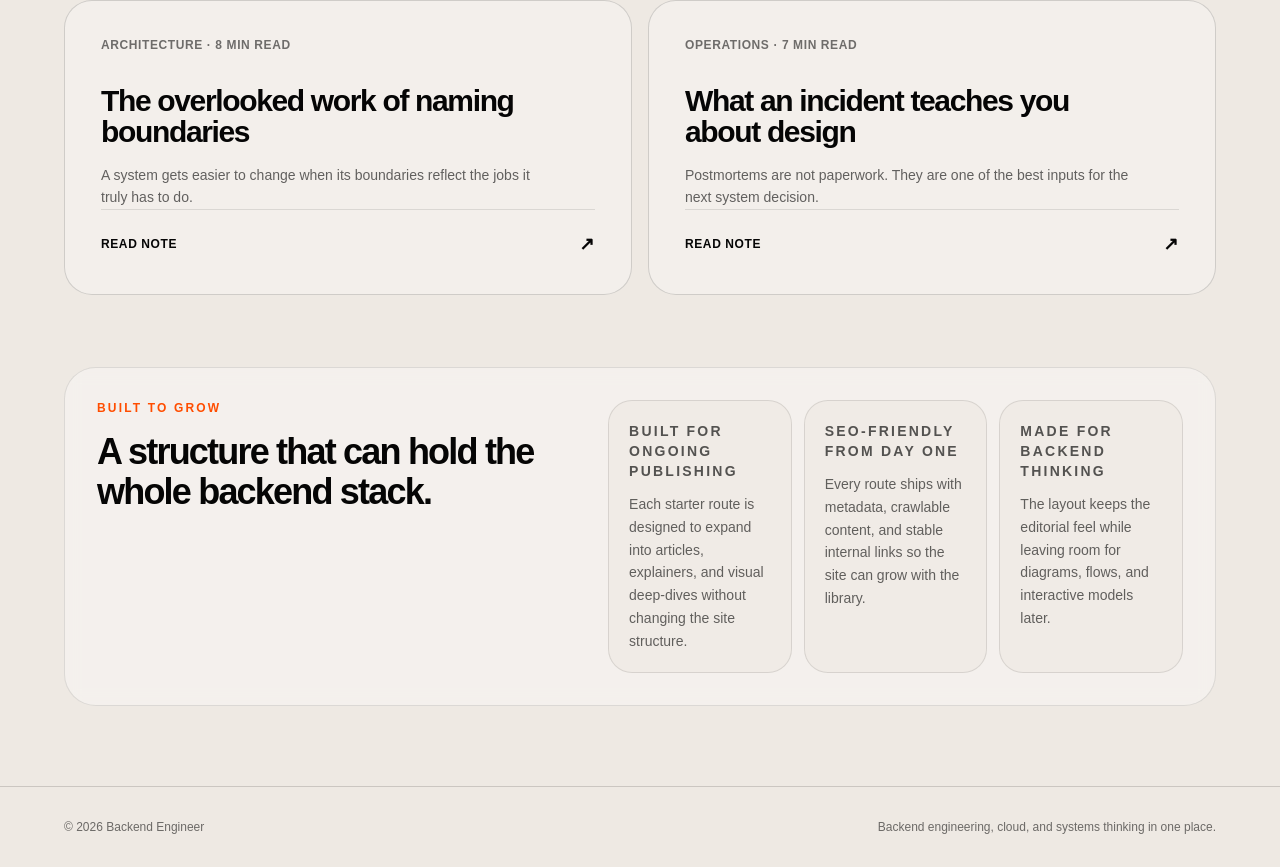
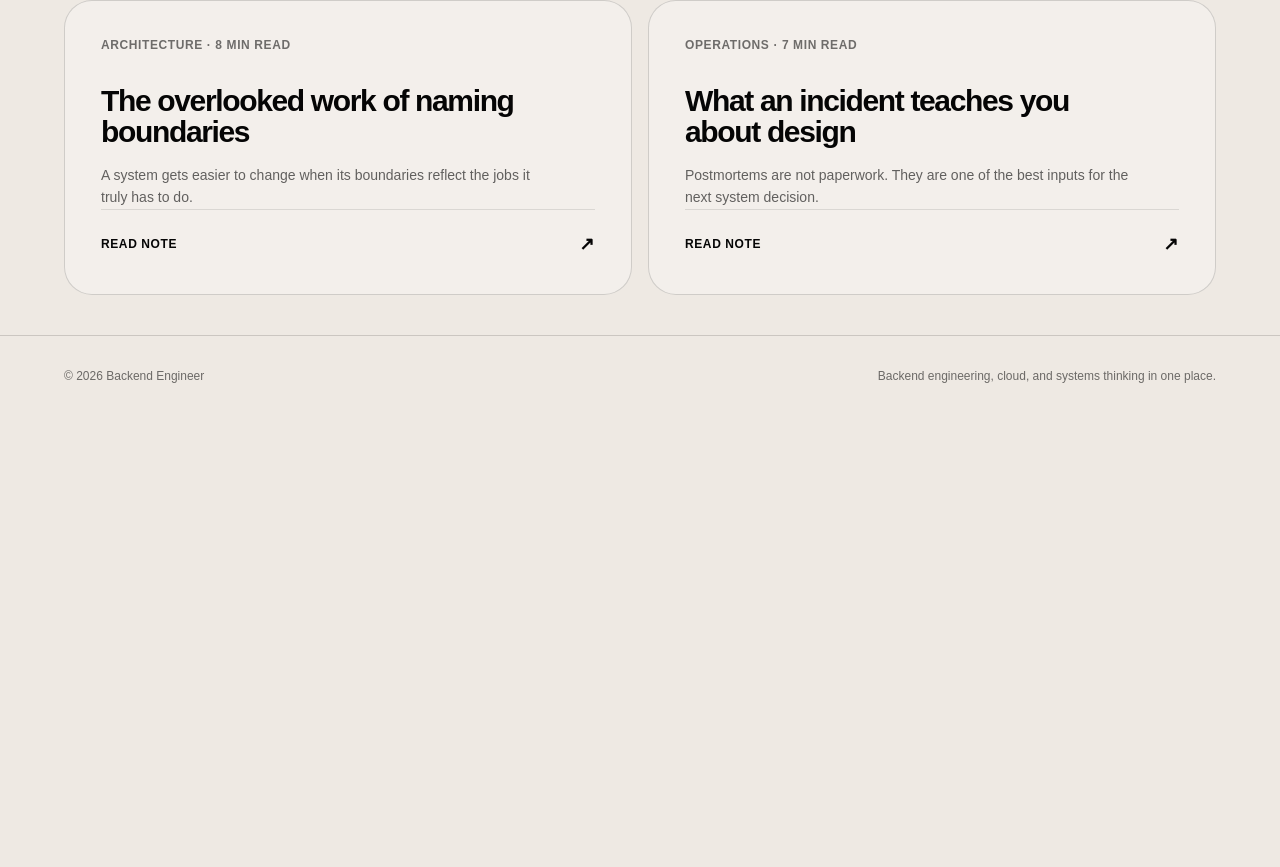
Before and after one commit to Sparsh-06/Backend-Engineers, a Next.js app: page /blog in a window 1280 px wide. Shown: the part 825-1692 px from the top of the page. After the commit the page ends 1241 px from the top, so only its background shows below. Built offline with nearby package versions, Linux system fonts and the light colour scheme.

Commit message:
Removed not required sections

```diff
--- a/src/modules/layouts/collection/index.tsx
+++ b/src/modules/layouts/collection/index.tsx
@@ -92,33 +92,6 @@ export default function Collection({ label, title, intro, items }: Props) {
           ))}
         </div>
       </section>
-      <section className="px-5 pb-20 pt-8 sm:px-8 lg:px-12">
-        <div className="mx-auto grid max-w-6xl gap-4 rounded-[2rem] border border-black/10 bg-white/35 p-6 backdrop-blur sm:p-8 lg:grid-cols-[1fr_1.2fr] lg:gap-8">
-          <div>
-            <p className="text-xs font-semibold uppercase tracking-[0.18em] text-[#ff4d00]">
-              Built to grow
-            </p>
-            <h2 className="mt-4 max-w-md text-3xl font-semibold tracking-[-0.05em] sm:text-4xl">
-              A structure that can hold the whole backend stack.
-            </h2>
-          </div>
-          <div className="grid gap-3 md:grid-cols-3">
-            {collectionSections.map((section) => (
-              <div
-                key={section.title}
-                className="rounded-[1.5rem] border border-black/10 bg-[#eee9e3]/70 p-5"
-              >
-                <h3 className="text-sm font-semibold uppercase tracking-[0.16em] text-black/65">
-                  {section.title}
-                </h3>
-                <p className="mt-3 text-sm leading-relaxed text-black/60">
-                  {section.description}
-                </p>
-              </div>
-            ))}
-          </div>
-        </div>
-      </section>
       <footer className="border-t border-black/15 px-5 py-8 sm:px-8 lg:px-12">
         <div className="mx-auto flex max-w-6xl flex-col justify-between gap-4 text-xs font-medium text-black/55 sm:flex-row">
           <span>© {new Date().getFullYear()} Backend Engineer</span>
```
